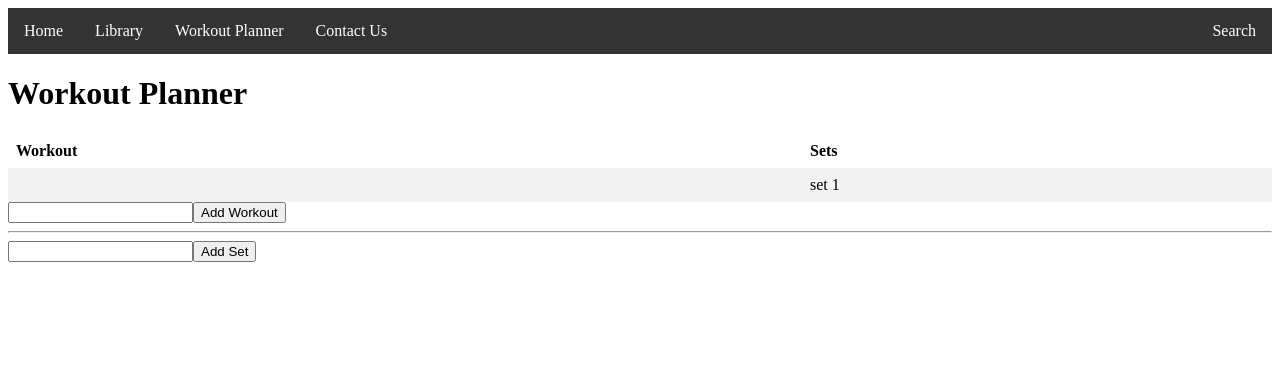
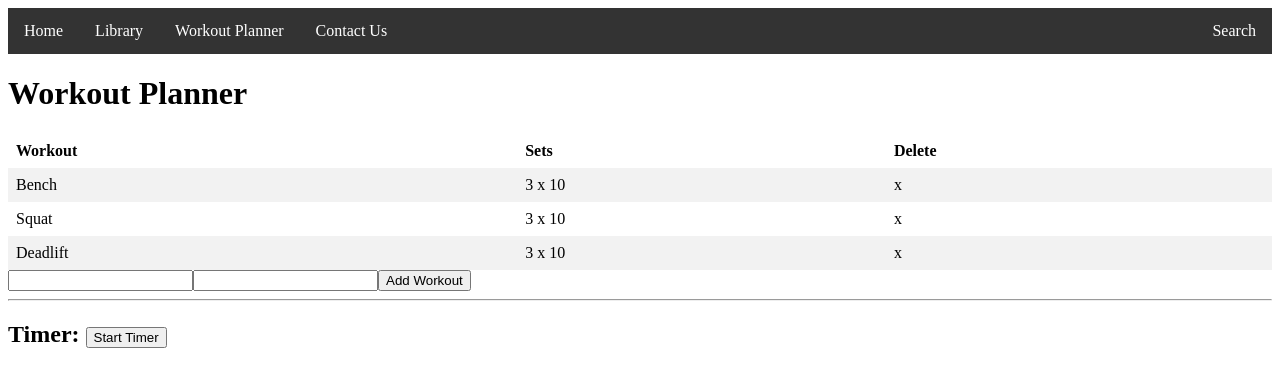
Before and after one commit to jludovissie/Course-Project-Mess-Around, an Angular app: page /workout in a window 1280 px wide. Shown: the top 386 px of the page. Built offline with nearby package versions, Linux system fonts and the light colour scheme.

Commit message:
6 files modified

```diff
--- a/src/app/app.component.html
+++ b/src/app/app.component.html
@@ -1,2 +1 @@
-<app-navbar></app-navbar>
-<router-outlet></router-outlet>
+<app-navbar></app-navbar> <router-outlet></router-outlet>
--- a/src/app/app.module.ts
+++ b/src/app/app.module.ts
@@ -1,7 +1,7 @@
 import { NgModule } from '@angular/core';
 import { BrowserModule } from '@angular/platform-browser';
 import { FormsModule, ReactiveFormsModule } from '@angular/forms';
-import { RouterModule, Routes } from "@angular/router"
+import { RouterModule, Routes } from '@angular/router';
 
 import { AppComponent } from './app.component';
 import { HelloComponent } from './hello.component';
@@ -11,30 +11,29 @@ import { HomeComponent } from './home/home.component';
 import { WorkoutComponent } from './workout/workout.component';
 
 
-
-const appRoutes: Routes = [
-  {path: '', component: HomeComponent},
-  {path:'home', component: HomeComponent },
-  {path:'contact', component: ReactiveformComponent},
-  {path:'workout', component: WorkoutComponent}
-
+const appRoutes = [
+  { path: '', component: HomeComponent, pathMatch:'full'},
+  { path:'home', component: HomeComponent},
+  { path:'workout', component: WorkoutComponent},
+  { path:'contact', component: ReactiveformComponent}
 ]
-
-
 @NgModule({
-    imports:      [
+  imports: [
     BrowserModule,
     ReactiveFormsModule,
-                  FormsModule ,
-                  RouterModule.forRoot(appRoutes)],
+    FormsModule,
+    RouterModule.forRoot(appRoutes),
+  ],
 
   declarations: [
     AppComponent,
     HelloComponent,
     NavbarComponent,
     HomeComponent,
-                  ReactiveformComponent],
+    ReactiveformComponent,
+    WorkoutComponent,
+  ],
 
-  bootstrap:    [ AppComponent ]
+  bootstrap: [AppComponent],
 })
-export class AppModule { }
+export class AppModule {}
--- a/src/app/home/home.component.ts
+++ b/src/app/home/home.component.ts
@@ -4,16 +4,17 @@ import { Router, ActivatedRoute } from '@angular/router';
 @Component({
   selector: 'app-home',
   templateUrl: './home.component.html',
-  styleUrls: ['./home.component.css']
+  styleUrls: ['./home.component.css'],
 })
 export class HomeComponent implements OnInit {
+  constructor(private router: Router, private route: ActivatedRoute) {}
 
-  constructor(private router: Router,
-              private route:ActivatedRoute) { }
+  ngOnInit() {
+    console.clear();
+    console.log(' home init');
+  }
 
-  ngOnInit() {}
-
-  onLoadContact(){
-    this.router.navigate(['contact']),{relativeTo: this.route}
+  onLoadContact() {
+    this.router.navigate(['contact']), { relativeTo: this.route };
   }
 }
--- a/src/app/workout/workout.component.html
+++ b/src/app/workout/workout.component.html
@@ -1,29 +1,24 @@
-<h1> Workout Planner </h1>
+<h1>Workout Planner</h1>
 
 <table>
   <tr>
- <th>Workout</th>
- <th>Sets</th>
+    <th>Workout</th>
+    <th>Sets</th>
+    <th>Delete</th>
   </tr>
- <tr>
- <td> {{ workoutInput.value }}</td>
- <td>set 1</td>
- </tr>
-
+  <tr *ngFor="let workout of workouts; let i = index">
+    <td>{{ workout.workout }}</td>
+    <td>{{ workout.Set }}</td>
+    <td (click)="onDelete(i)">x</td>
+  </tr>
 </table>
 
 <div>
-<input
-type="text"
-id="set"
-#workoutInput>
-<button type="submit"> Add Workout</button>
-<hr>
+  <input type="text" [(ngModel)]="workout"  />
+  <input type="text" [(ngModel)]="set"/>
+  <button (click)="onAddWorkout()">Add Workout</button>
 
-<input
-type="text"
-id="set"
-#setInput>
-
-<button (click)="onAddSet()">Add Set</button>
+  <hr/>
+  <!-- <button (click)="onAddSet()">Add Set</button> -->
 </div>
+<h2> Timer: {{ timeLeft }} <button (click)="startRest()">Start Timer </button> </h2>
--- a/src/app/workout/workout.component.ts
+++ b/src/app/workout/workout.component.ts
@@ -4,18 +4,38 @@ import { Workout } from './workout.model';
 @Component({
   selector: 'app-workout',
   templateUrl: './workout.component.html',
-  styleUrls: ['./workout.component.css']
+  styleUrls: ['./workout.component.css'],
 })
 export class WorkoutComponent implements OnInit {
-  @ViewChild('workoutInput') workoutInputRef: ElementRef;
-  @ViewChild('setInput') setInputRef: ElementRef;
+  workout: null;
+  set: null;
+  timeLeft: number;
+  timerInterval: any;
 
+  workouts= [
+    { workout: 'Bench', Set: '3 x 10' },
+    { workout: 'Squat', Set: '3 x 10' },
+    { workout: 'Deadlift', Set: '3 x 10' }
+  ];
 
-  constructor() { }
+  constructor() {}
+
+  onAddWorkout() {
+    this.workouts.push({workout:this.workout, Set: this.set})
+  }
+ onDelete(i){
+   this.workouts.splice(i,1)
+
+ }
+ startRest(){
+  if (this.timerInterval) clearInterval(this.timerInterval)
+   this.timeLeft = 30
+   this.timerInterval = setInterval(() => {
+    this.timeLeft--
+  if (this.timeLeft === 0) clearInterval(this.timerInterval)
+
+   },1000)
+ }
 
   ngOnInit() {}
-onAddWorkout(){
-
 }
-onAddSet(){}
-}
--- a/src/navbar/navbar.component.html
+++ b/src/navbar/navbar.component.html
@@ -1,5 +1,5 @@
 <ul>
-<li><a routerLink="/">Home</a></li>
+<li><a routerLink="/home">Home</a></li>
 <li><a routerLink="/library">Library</a></li>
 <li><a routerLink="/workout">Workout Planner</a></li>
 <li><a routerLink="/contact">Contact Us</a></li>
```
Lines whose indentation alone changed are shown as unchanged.
